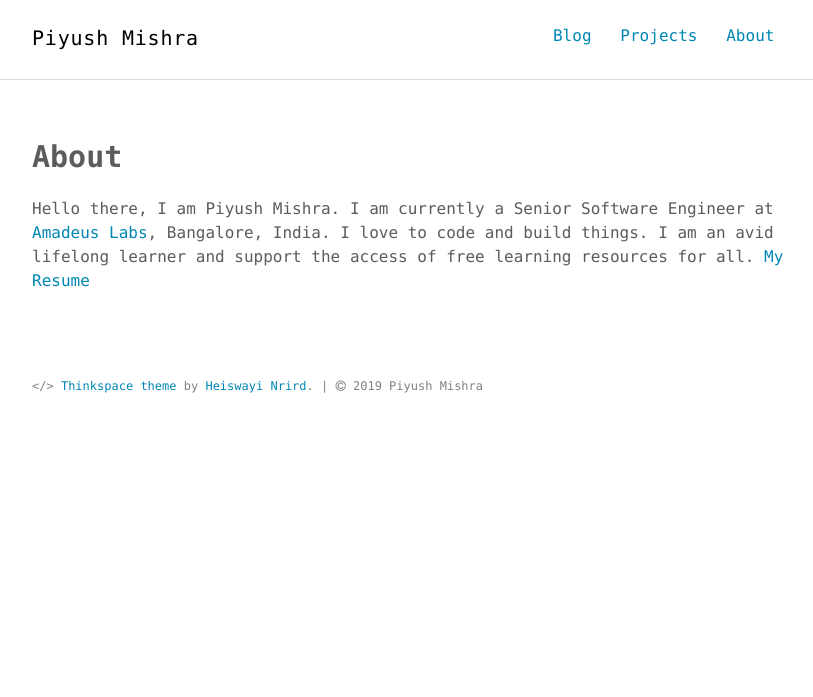
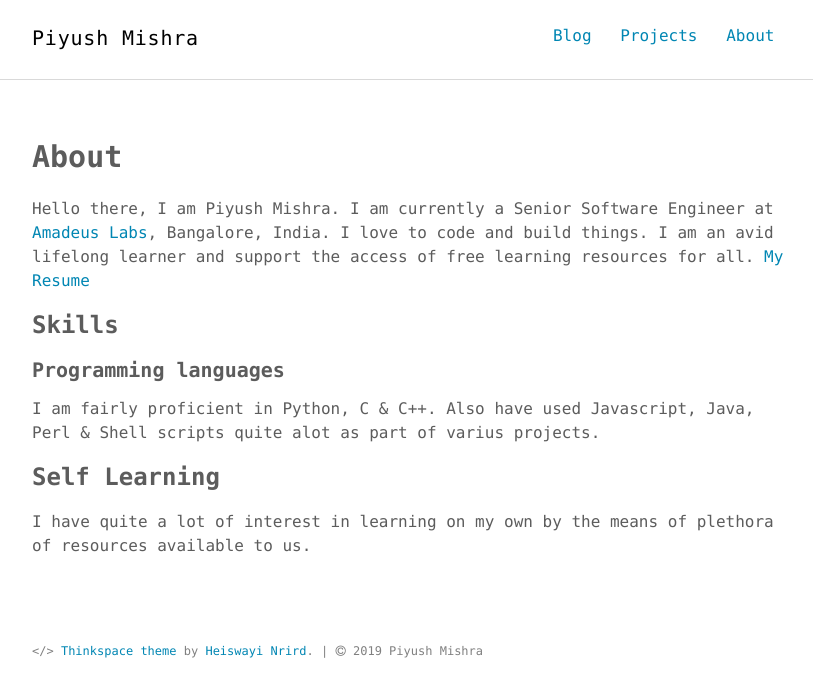
Before and after one commit to piymis/piymis.github.io, a Jekyll site: the page built from about.md, in a window 1280 px wide. Shown: the top 697 px of the page, without its empty margins (232-1045 px from the left). Built offline with Jekyll 4.4.1, drawn with Linux system fonts in a browser that asks for light colours.

Commit message:
updated about

```diff
--- a/about.md
+++ b/about.md
@@ -8,3 +8,15 @@ Hello there,
 I am Piyush Mishra. I am currently a Senior Software Engineer at [Amadeus Labs](http://amadeus.com/), Bangalore, India. I love to code and build things.
 I am an avid lifelong learner and support the access of free learning resources for all.
 [My Resume](https://github.com/piymis/Resume-Piyush/raw/master/output/Resume_Piyush.pdf)
+
+
+### Skills
+
+#### Programming languages
+I am fairly proficient in Python, C & C++.
+Also have used Javascript, Java, Perl & Shell scripts quite alot as part of varius projects.
+
+
+### Self Learning
+
+I have quite a lot of interest in learning on my own by the means of plethora of resources available to us.
```
Also changed, not shown: 5 other files.
